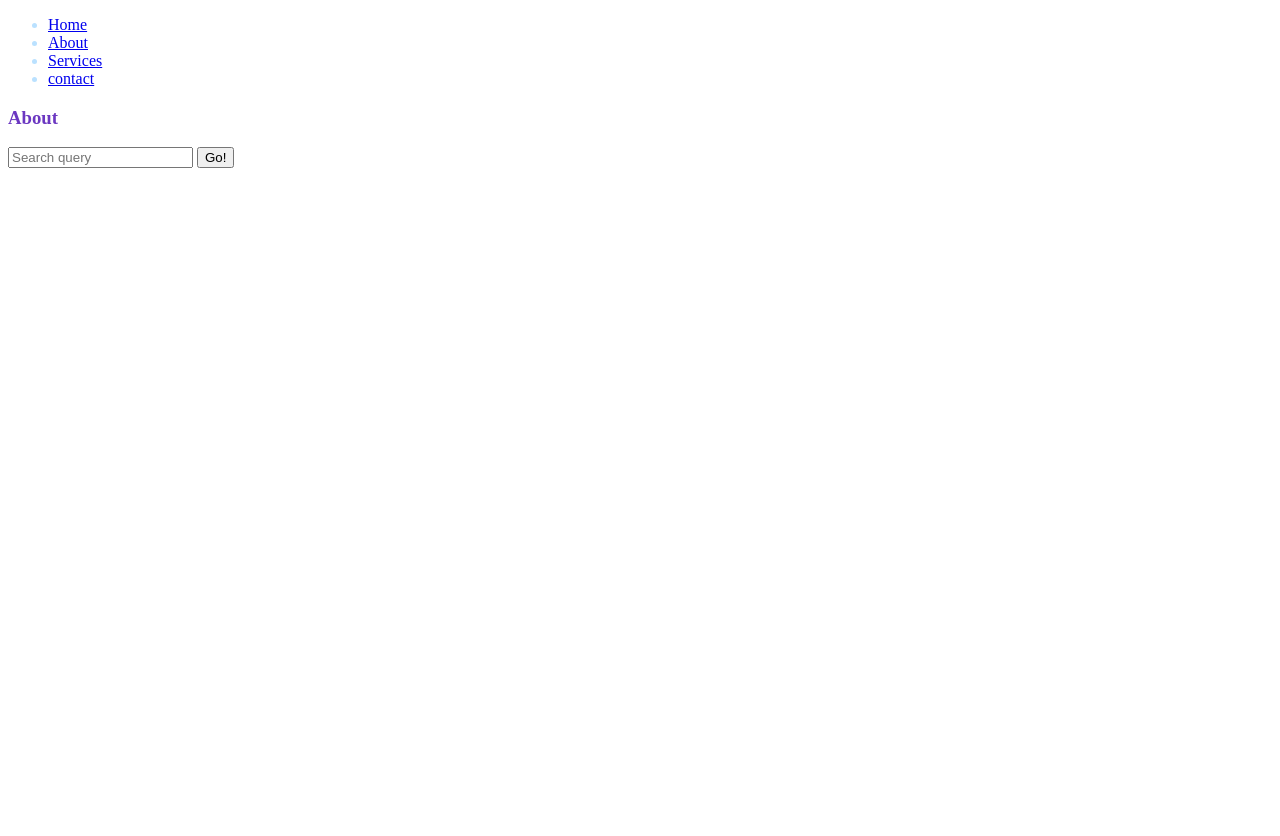
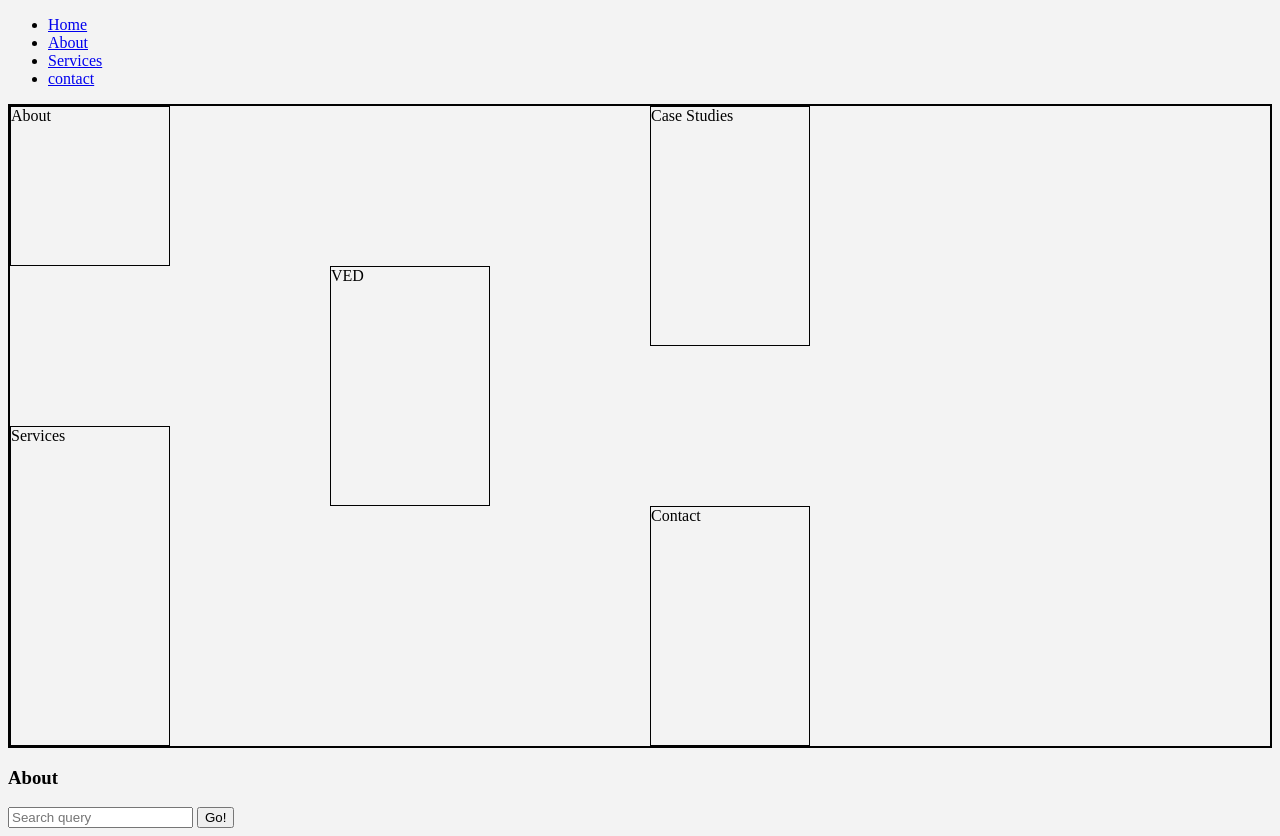
Before and after one commit to PJSalter/agency-website, a plain HTML site: page index.html in a window 1280 px wide. Before the commit the page ends 800 px from the top, so only its background shows below. Drawn offline with Linux system fonts and the light colour scheme.

Commit message:
create basic grid desktop version

```diff
--- a/index.html
+++ b/index.html
@@ -22,6 +22,13 @@
           <li><a href="#contact">contact</a></li>
         </ul>
     <section id="landing">
+        <div class="grid-container">
+            <div id="about-grid" class="grid-item">About</div>
+            <div id="services-grid" class="grid-item">Services</div>
+            <div id="ved-grid" class="grid-item">VED</div>
+            <div id="case-studies-grid" class="grid-item">Case Studies</div>
+            <div id="contact-grid" class="grid-item">Contact</div>
+        </div>
 
     </section>
     <section id="about">
--- a/styles.css
+++ b/styles.css
@@ -1,6 +1,50 @@
+:root {
+    --primarty-color: #6b37c1;
+    --secondary-color: #bae1ff;
+}
+
 body{
-    color: #bae1ff;
+    background-color: #f3f3f3;
 }
-h1{
-    color:#6b37c1;
+/* Create and style grid container for the banner */
+
+.grid-container {
+    border: solid black 2px;
+    display: grid;
+    grid-template-columns: repeat(5, 10rem);
+    grid-template-rows: repeat(8, 5rem);
+    grid-template-areas:
+        "about . . . casestudies"
+        "about . . . casestudies"
+        ". . ved . casestudies"
+        ". . ved . ."
+        "services . ved . . "
+        "services . . . contact"
+        "services . . . contact"
+        "services . . . contact"
+        ;
 }
+
+#about-grid {
+    grid-area: about;
+}
+
+#case-studies-grid {
+    grid-area: casestudies;
+}
+
+#ved-grid {
+    grid-area: ved;
+}
+
+#services-grid {
+    grid-area: services;
+}
+
+#contact-grid {
+    grid-area: contact;
+}
+
+.grid-item {
+    border: solid black 1px;
+}
```
